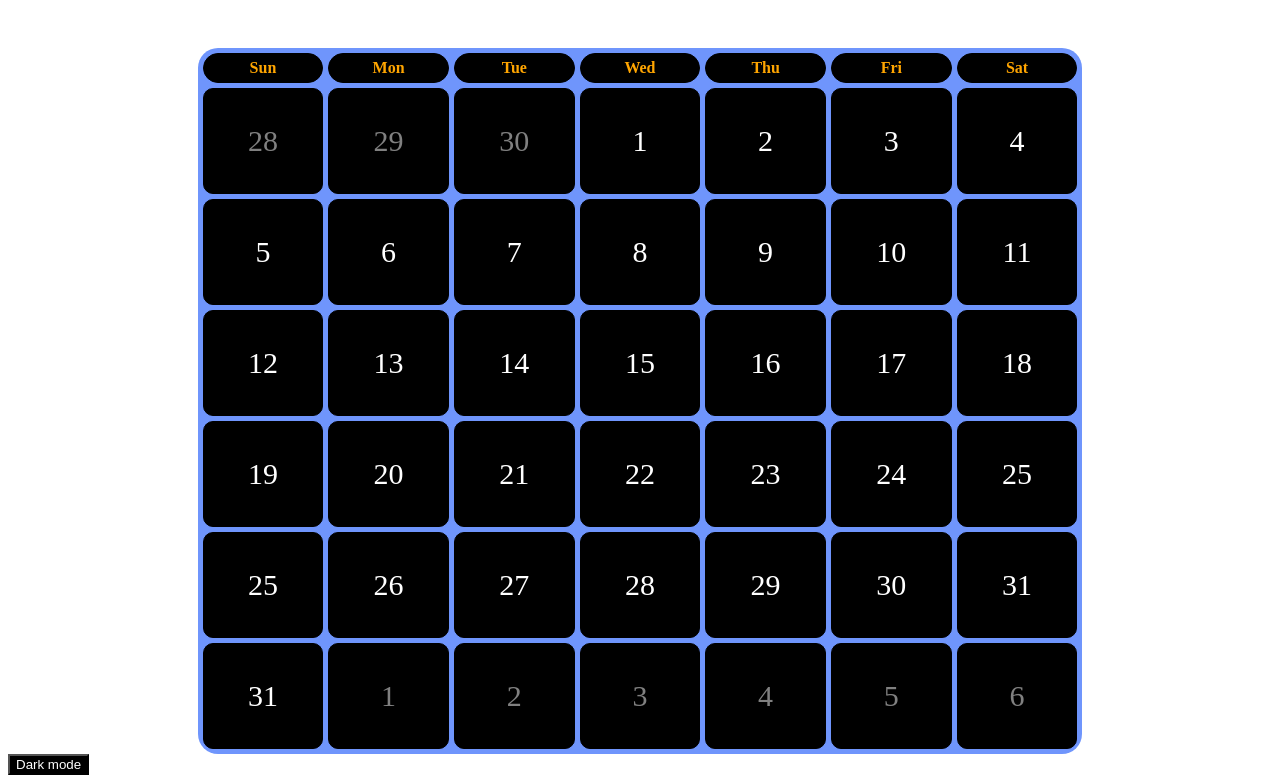
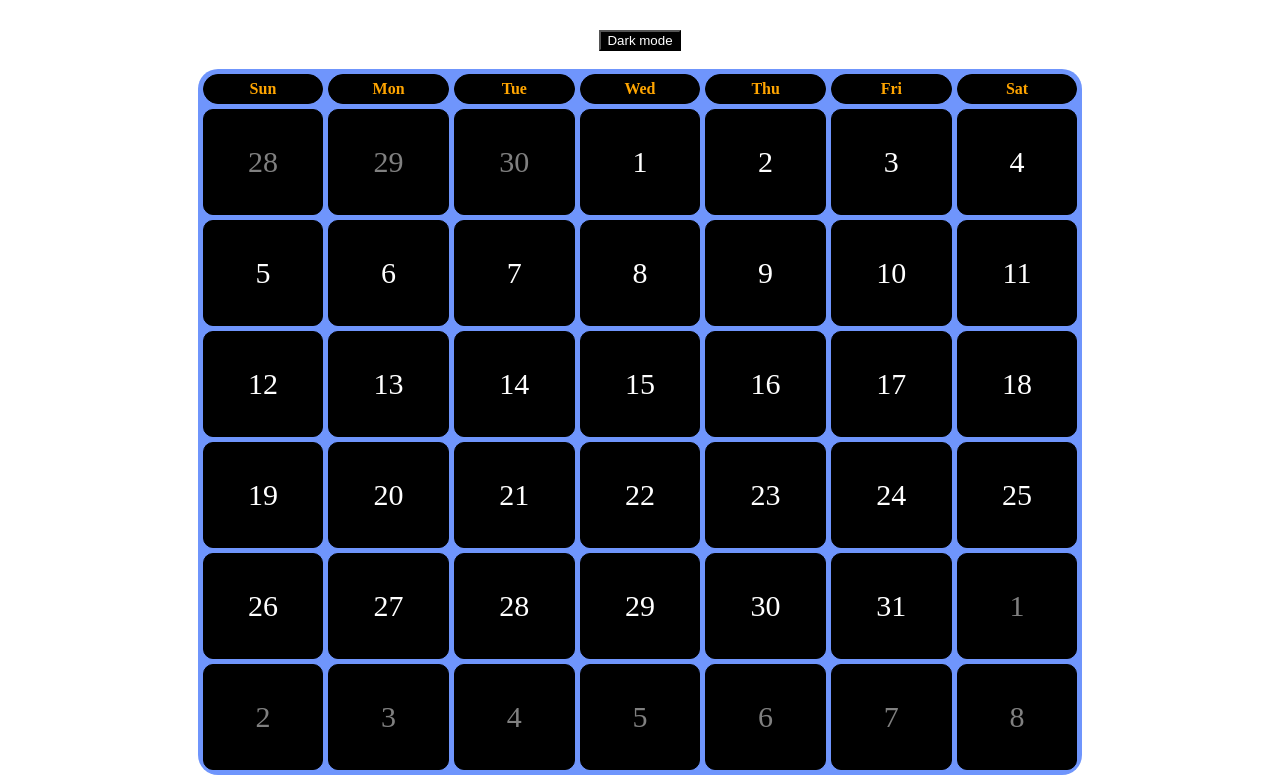
Before and after one commit to BabaTheBoundless/htmx_lab, a plain HTML site: page public/index.html in a window 1280 px wide. Shown: the part 95-878 px from the top of the page. Drawn offline with Linux system fonts and the light colour scheme; a web font is replaced by a local one.

Commit message:
put the button above the calendar

```diff
--- a/public/calendarcss.css
+++ b/public/calendarcss.css
@@ -3,9 +3,6 @@
     font-weight: 400;
     font-style: normal;
   }
-
-
-
 
 
 h1 {
@@ -22,6 +19,7 @@ table {
     overflow: hidden;
 }
 
+
 th {
     border: 1px solid black;
     padding: 5px;
@@ -31,6 +29,7 @@ th {
 
     background-color: black;
 }
+
 
 td {
     border: 1px solid black;
@@ -42,6 +41,7 @@ td {
     background-color: rgb(0, 0, 0);
 }
 
+
 table {
     width: 70%;
     height: 300px;
@@ -49,14 +49,30 @@ table {
     text-align: end;
 }
 
+
 .wrongmonth {
     color: grey;
 }
 
+
 .dark-mode {
     background-color: black;
     color: white;
+    margin-right: 10px;
+    text-align: center;
+    margin: 0 auto;
+    display: block;
+
+
 }
+
+button {
+    text-align: center;
+    align-items: center;
+    justify-content: center;
+
+}
+
 
 .calendar-container {
     display: flex;
--- a/public/index.html
+++ b/public/index.html
@@ -17,10 +17,12 @@
         May 2024
         <a href="june.html" class="arrow-link">&rarr;</a>
     </h1>
+    <button class="dark-mode" onClick ="toggleDarkMode()">Dark mode</button>
+    <script src="myjs.js"></script>
     <br />
 
 
-
+    <div class ="rounded">
       <table cellspacing="5">
           <thead>
               <tr>
@@ -77,27 +79,28 @@
                   <td>25</td>
               </tr>
               <tr>
-                  <td>25</td>
                   <td>26</td>
                   <td>27</td>
                   <td>28</td>
                   <td>29</td>
                   <td>30</td>
                   <td>31</td>
+                  <td class="wrongmonth">1</td>
               </tr>
               <tr>
-                  <td>31</td>
-                  <td class="wrongmonth">1</td>
+
                   <td class="wrongmonth">2</td>
                   <td class="wrongmonth">3</td>
                   <td class="wrongmonth">4</td>
                   <td class="wrongmonth">5</td>
                   <td class="wrongmonth">6</td>
+                  <td class="wrongmonth">7</td>
+                  <td class="wrongmonth">8</td>
               </tr>
           </tbody>
       </table>
-  <button class="dark-mode" onClick ="toggleDarkMode()">Dark mode</button>
-  <script src="myjs.js"></script>
+
+  </div>
 </body>
 
 </html>
```
Also changed, not shown: public/june.html (+1 -1 lines), public/may.html (+4 -3 lines).
